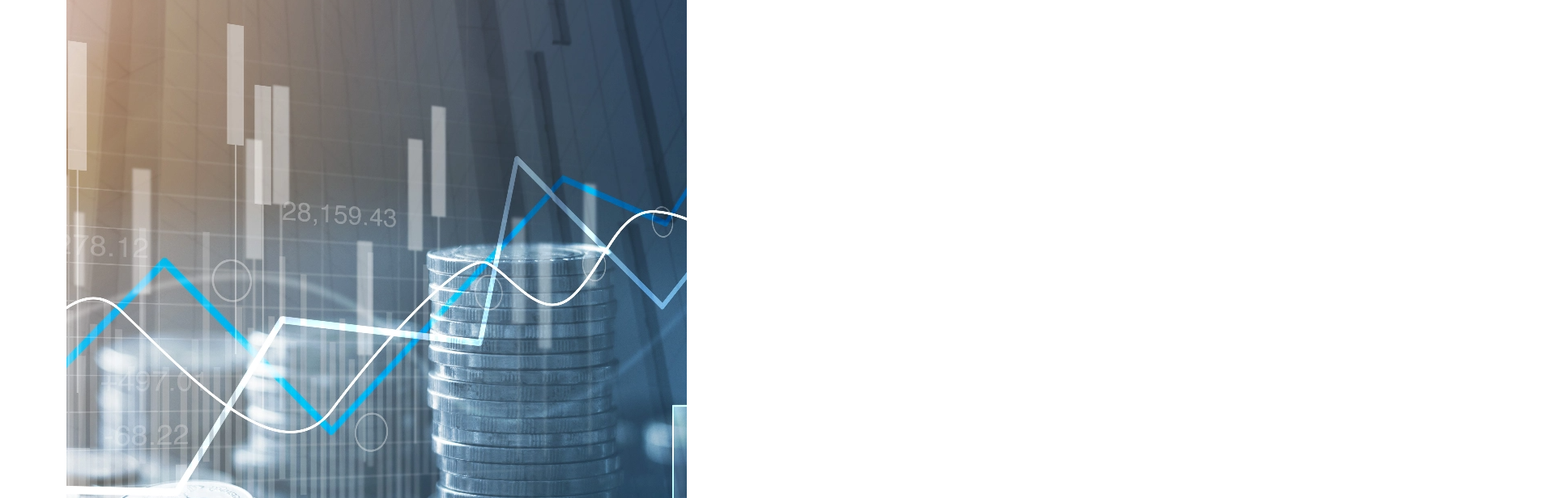
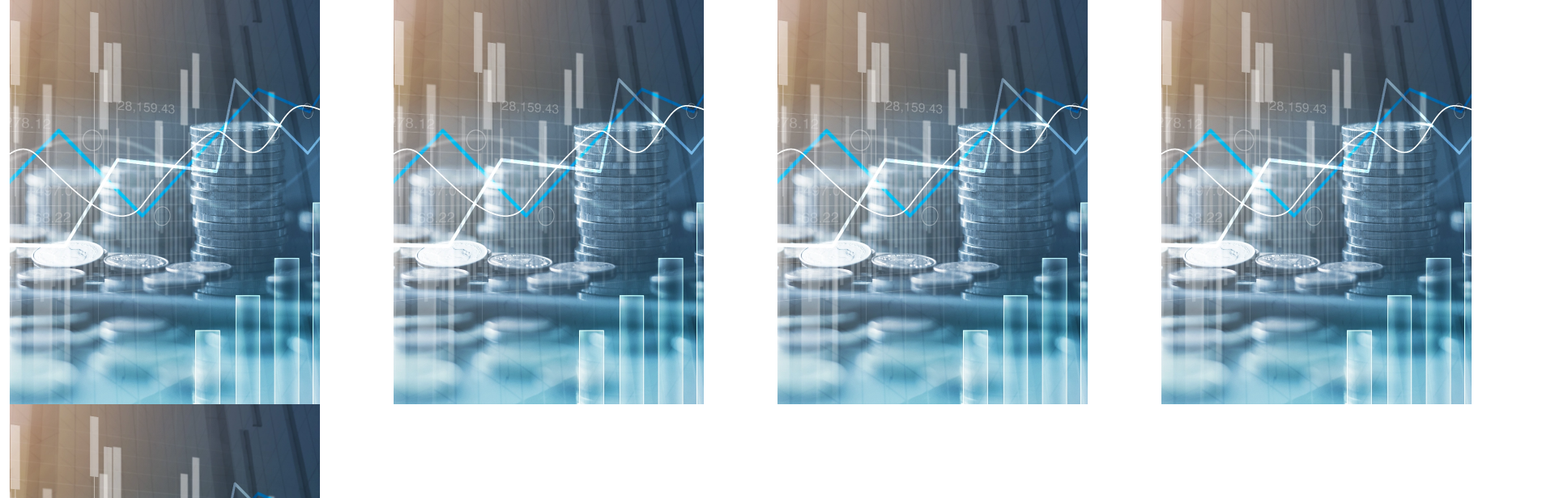
Before and after one commit to Yaciuk/component, a website with bundled scripts: page src/index.html in a window 1280 px wide. Shown: the top 616 px of the page at 81% size, 1920 px wide, since content can reach past the window. Built offline with nearby package versions, Linux system fonts and the light colour scheme.

Commit message:
trying to align images

```diff
--- a/src/index.html
+++ b/src/index.html
@@ -7,26 +7,40 @@
         <meta name="viewport" content="width=device-width, initial-scale=1" />
         <script src="https://unpkg.com/lodash@4.17.20"></script>
         <link rel="stylesheet" type="text/css" href="https://cdn.jsdelivr.net/npm/bootstrap@5.1.3/dist/css/bootstrap.min.css">
+        <style type="text/css">
+        	.no-gutters {
+  				margin-right: 0;
+  				margin-left: 0;
+
+  			> .col,
+	  		> [class*="col-"] {
+	    			padding-right: 0;
+	    			padding-left: 0;
+	  			}
+			}
+
+        </style>
+
     </head>
     <body>
     	<section>
 
-    		<div class="container">
-    			<div class="row">
-    				<div class="col-sm">
-    					<div><img src="../assets/imgs/img1desktopx2.png"></div>
+    		<div class="container" style="min-width: 1920px">
+    			<div class="row no-gutters" style="">
+    				<div class="col">
+    					<div><img src="../assets/imgs/img1desktopx2.png" style="max-width:383px"></div>
     				</div>
-    				<div class="col-sm">
-    					<div><img src="../assets/imgs/img1desktopx2.png"></div>
+    				<div class="col">
+    					<div><img src="../assets/imgs/img1desktopx2.png" style="max-width:383px"></div>
     				</div>
-    				<div class="col-sm">
-    					<div><img src="../assets/imgs/img1desktopx2.png"></div>
+    				<div class="col">
+    					<div><img src="../assets/imgs/img1desktopx2.png" style="max-width:383px"></div>
     				</div>
-    				<div class="col-sm">
-    					<div><img src="../assets/imgs/img1desktopx2.png"></div>
+    				<div class="col">
+    					<div><img src="../assets/imgs/img1desktopx2.png" style="max-width:383px"></div>
     				</div>
-    				<div class="col-sm">
-    					<div><img src="../assets/imgs/img1desktopx2.png"></div>
+    				<div class="col">
+    					<div><img src="../assets/imgs/img1desktopx2.png" style="max-width:383px"></div>
     				</div>
     				</div>
     				<div class="col-sm">description goes here</div>
```
